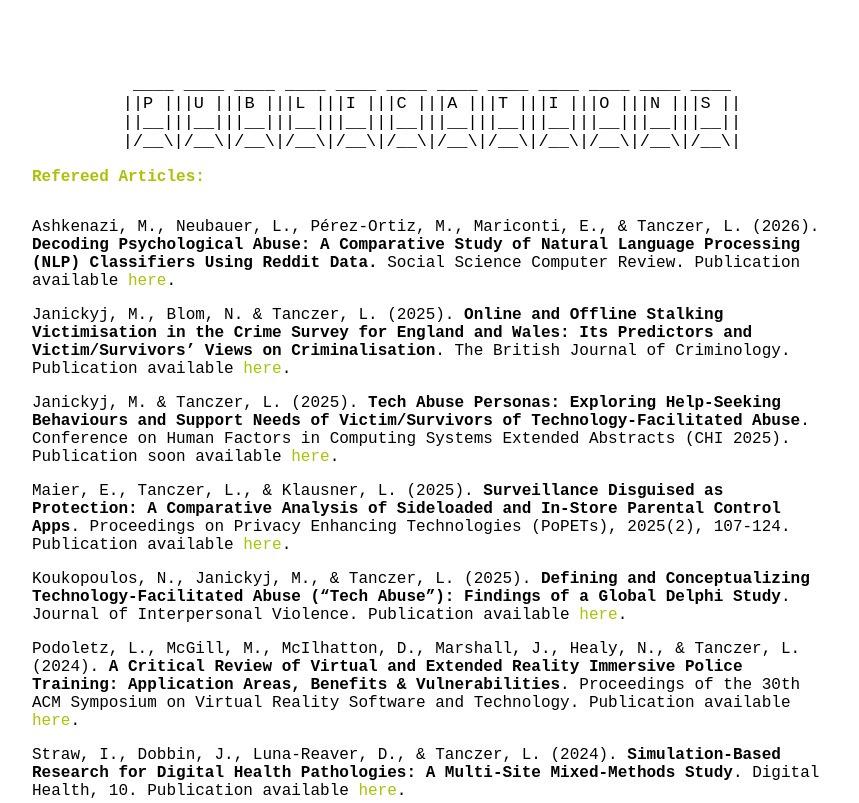
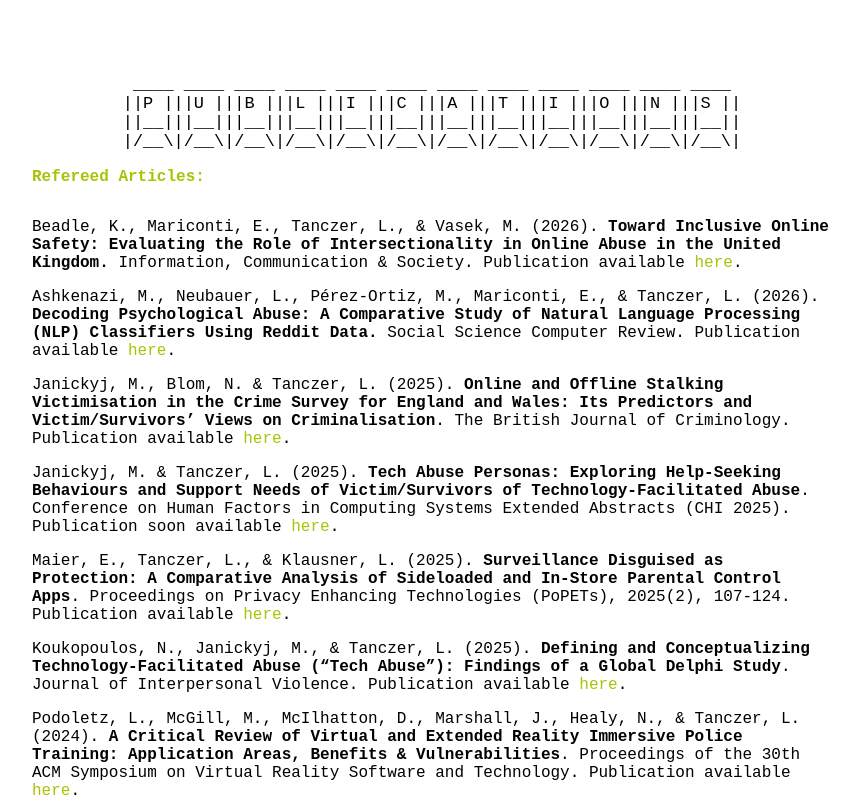
Before and after one commit to port5/port5.github.io, a plain HTML site: page publications.html in a window 1280 px wide. Shown: the top 803 px of the page, without its empty margins (208-1067 px from the left). Drawn offline with Linux system fonts and the light colour scheme.

Commit message:
Update publications.html

```diff
--- a/publications.html
+++ b/publications.html
@@ -22,6 +22,7 @@
 
 <p>
     <font color="#abc208"><strong>Refereed Articles:</strong></font>
+	<li>Beadle, K., Mariconti, E., Tanczer, L., & Vasek, M. (2026). <strong>Toward Inclusive Online Safety: Evaluating the Role of Intersectionality in Online Abuse in the United Kingdom. </strong> Information, Communication & Society. Publication available <a href="https://doi.org/10.1080/1369118X.2026.2713666">here</a>.<li>
 	<li>Ashkenazi, M., Neubauer, L., Pérez-Ortiz, M., Mariconti, E., & Tanczer, L. (2026). <strong>Decoding Psychological Abuse: A Comparative Study of Natural Language Processing (NLP) Classifiers Using Reddit Data.</strong> Social Science Computer Review. Publication available <a href="https://doi.org/10.1177/08944393261435087">here</a>.<li>
 	<li>Janickyj, M., Blom, N. & Tanczer, L. (2025). <strong>Online and Offline Stalking Victimisation in the Crime Survey for England and Wales: Its Predictors and Victim/Survivors’ Views on Criminalisation</strong>. The British Journal of Criminology. Publication available <a href="https://doi.org/10.1093/bjc/azaf064">here</a>.<li>
 	<li>Janickyj, M. & Tanczer, L. (2025). <strong>Tech Abuse Personas: Exploring Help-Seeking Behaviours and Support Needs of Victim/Survivors of Technology-Facilitated Abuse</strong>. Conference on Human Factors in Computing Systems Extended Abstracts (CHI 2025). Publication soon available <a href="https://dl.acm.org/doi/abs/10.1145/3706599.3719986">here</a>.<li>
```
